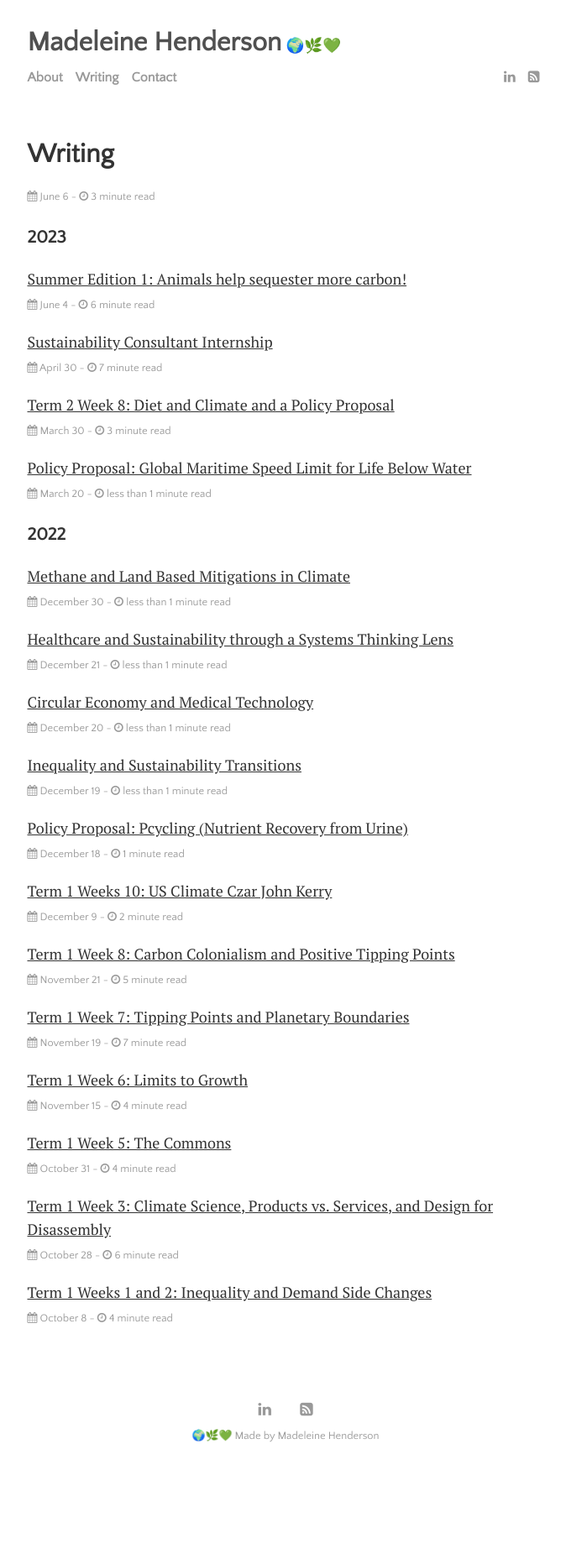
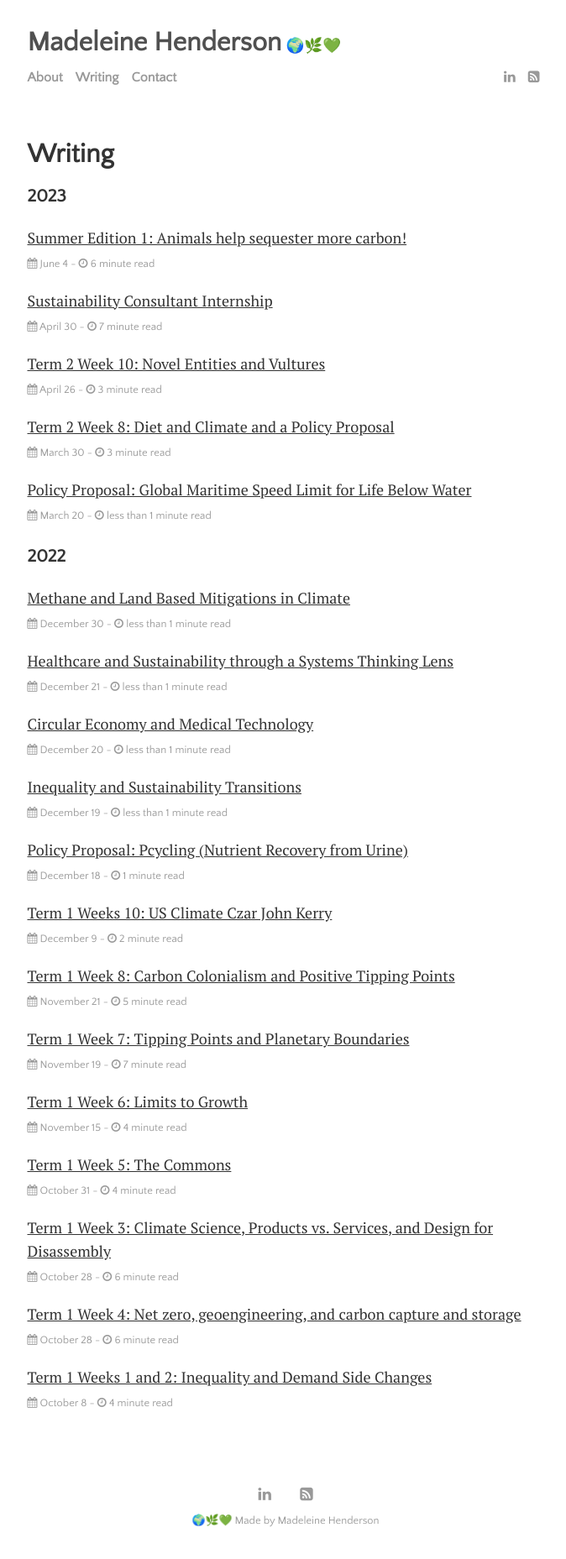
Before and after one commit to ml-henderson/ml-henderson.github.io, a Jekyll site: the page built from menu/writing.md, in a window 1280 px wide. Shown: the whole page at 84% size, without its empty margins (300-974 px from the left). Built offline with Jekyll 4.4.1, drawn with Linux system fonts in a browser that asks for light colours; before the commit the page ends 1756 px from its top, so only the background shows below that; some of the changed lines change nothing that is shown.

Commit message:
carbon capture post

```diff
--- /dev/null
+++ b/_posts/2022-10-28-term1_week3 copy.md
@@ -0,0 +1,41 @@
+---
+layout: post
+title: "Term 1 Week 4: Net zero, geoengineering, and carbon capture and storage"
+author: "Madeleine Henderson"
+categories: journal
+tags: [climate, carbon_storage]
+image: pexels-pixabay-39553.jpg
+---
+
+This is inspired by [this article](https://theconversation.com/climate-scientists-concept-of-net-zero-is-a-dangerous-trap-157368) by a number of academics that I read this week. Their position is that “net zero” is yet another way to ignore the serious and systemic change we need to do to avoid crisis. Net zero means we take as much carbon out of the air as we emit into it, meaning that the overall level will not increase. This implies that we could stop climate change by continuing to burn fossil fuels but offsetting it through tech or trees instead of simply stopping the use of fossil fuels. However,  none of the ways to do that have become actually feasible AND sustainable.
+At the Paris COP (2015), we internationally agreed that a 1.5C (2.7F) increase in temperature would be dangerous, but most scientists do not think we are going to achieve that (we are now at ~1.2C (2.2 F) already and change isn’t happening fast enough). The argument in this article is that governments, leaders, and the scientific community are gaslighting us with "net zero by 2050 will solve it" because we absolutely are not on track to meet 1.5C (see graph below which illustrates how steeply we have to drop our emissions that we’ve waited until this point vs. if we had started long ago - this is even a few years old so it looks even worse at this point as we rapidly eat through the remaining budget).
+
+![mitigation curves](../assets/img/mitigation.png)
+
+Lots of people now are jumping on all these ways of trying to keep us burning and making it “carbon neutral.” Here's a few I've learned about in various contexts so far.
+
+## Direct air carbon capture (DAC)
+This is literally sucking carbon out of the air with giant machines and chemical reactions. It's incredibly energy expensive and there's no technology available for widespread use yet. Not feasible in the time we need it.
+
+## Carbon capture and storage (CCS)
+CCS is technology to capture the CO2 directly from the source of the fossil fuel burning site like a gas power plant and store it underground. Sounds great, but we've had operational CCS plants around the world since at least the 90s. This [study](https://doi.org/10.1021/acs.estlett.2c00296) estimated that 29 million tonnes of CO2 was captured in the year 2019. That sounds cool until you put it in the scope of all human emissions, which is around 40 billion tonnes of CO2 per year -- so CCS is taking care of a grand total of 0.07% of emissions. And this isn't going to scale up any time soon because it's technically very difficult and very site/geology specific.
+
+## Bioenergy Carbon Capture and Storage (BECCS)
+BECCS is the same thing as CCS but with burning biomass (that means wood) for energy and capturing the released CO2. It is theoretically carbon neutral because the carbon in the plants was absorbed from the atmosphere already. It isn’t really in practice because unless you are burning trees that were expressly planted for this purpose, you’re taking carbon that was already stored in older trees, and then re-storing it, minus all the energy it took to cut the trees down, transport them, and build the power plant. This also ignores the damage from deforesting that releases carbon stored in the soil and damage to biodiverse ecosystems. Additionally, it's impractical because it would require a HUGE amount of land to grow all these trees and would displace our food agriculture land.
+
+## Solar radiation management (SRM)
+SRM is a geoengineering idea that focuses not on removing carbon from the atmosphere but instead turning down the power on the incoming solar energy so that the greenhouse gases are trapping less heat, essentially putting an umbrella over the greenhouse. While some people have suggested things like putting giant mirrors into orbit around Earth to be a physical umbrella, the most talked about option in the near-term is a chemical umbrella via sulphate aerosols (particles in the air).
+Sulphate aerosols occur naturally when volcanic eruptions force them up into the stratosphere. Aerosols are reflective and prevent some solar energy from entering the lower parts of the atmosphere. They stay up there for a year or two, and work really well during that time – when Mt. Pinatubo erupted in the 90s, the earth cooled by about 0.5C (0.9F) for a few years.
+So the pro-SRM crowd thinks that realistically, there is no way we are going to get our act together to prevent 2C (3.6F) of warming – our lifestyles and governments can’t/won’t change in time. Putting aerosols in the stratosphere can counteract some of the warming thanks to CO2 (could potentially counteract all of it?). The ideal scenario put forth is that SRM buys us some time to get our act together and reduce our emissions and take CO2 out of the atmosphere while keeping temperatures at “safe” levels– like in the graph below. Once we had sufficiently reduced the CO2 in the atmosphere we could stop using SRM.
+In theory, sounds pretty cool! Aerosols are relatively short-lived, so we could stop whenever we wanted. Here's rhe fine print:
+* Aerosols are extremely bad for human health. The aerosols will eventually come down out of the stratosphere (counterargument: we already emit so many aerosols that it doesn’t matter), and effects on the health of things besides humans are less known.
+* SRM will drastically change precipitation patterns – it could destabilize monsoons and cause flooding or droughts, especially in Asia + Africa (the places that already have not much say in what’s happening emissions-wise). We don’t fully know what will happen but there is lots of modeling being done on it.
+* Who is going to be in charge of putting the aerosols up there? Who will pay, who will decide when or how much to do it or when to stop?
+* There’s some question about how it might interact with the chemistry of the ozone which we already learned we don't want to destroy.
+* It will ruin stargazing from earth :(
+* It will help with the temperature effects of CO2, but it will not stop the ocean acidifying from the CO2.
+* There are probably lots of domino effects that we have not thought about – this also is pretty difficult to test and has really not been tested in any realistic scale.
+* If we do not reduce emissions and use SRM to prevent warming, if we were to suddenly stop doing SRM because e.g. some government of billionaire decided to stop paying for it, all the warming that we should have had will come all at once in a very short amount of time (<10 yrs), which would be even worse than having it come more gradually.
+In theory, I don’t think the idealized scenario of using SRM for a very short amount of time to prevent catastrophic warming is the worst idea in the world – but it seems like a very very risky alternative to decarbonizing.
+
+All of these technologies are being touted as potential technological fixes, but they are really bad band-aids or straight up not feasible upon closer inspection. Maybe we should do the most obvious and safest solution which we have known about for decades: stop burning fossil fuels.
```
Also changed, not shown: _posts/2023-04-26-term2_week10.md (+1 -1 lines), assets/img/mitigation.png (added), assets/img/pexels-pixabay-39553.jpg (added).
